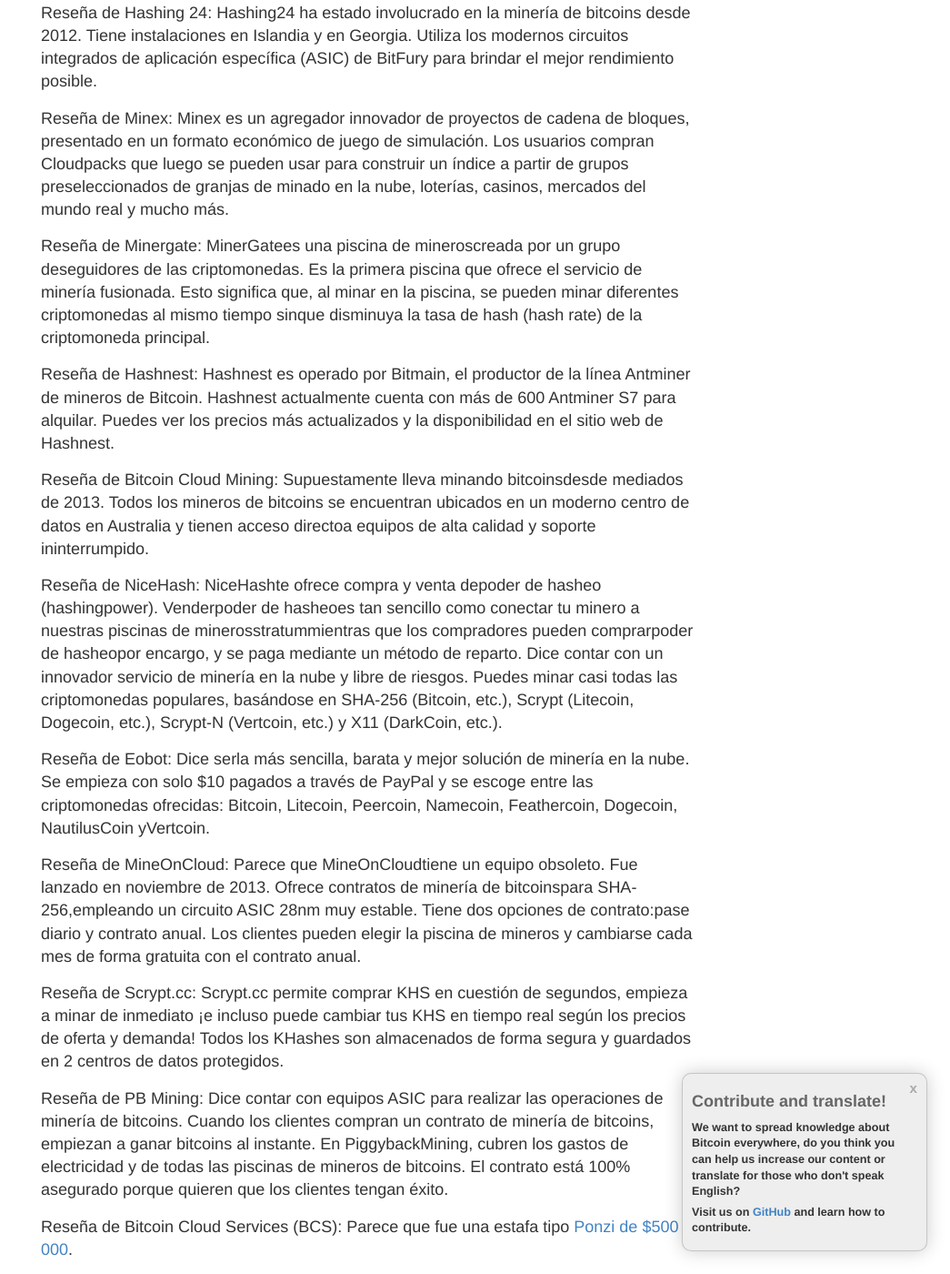
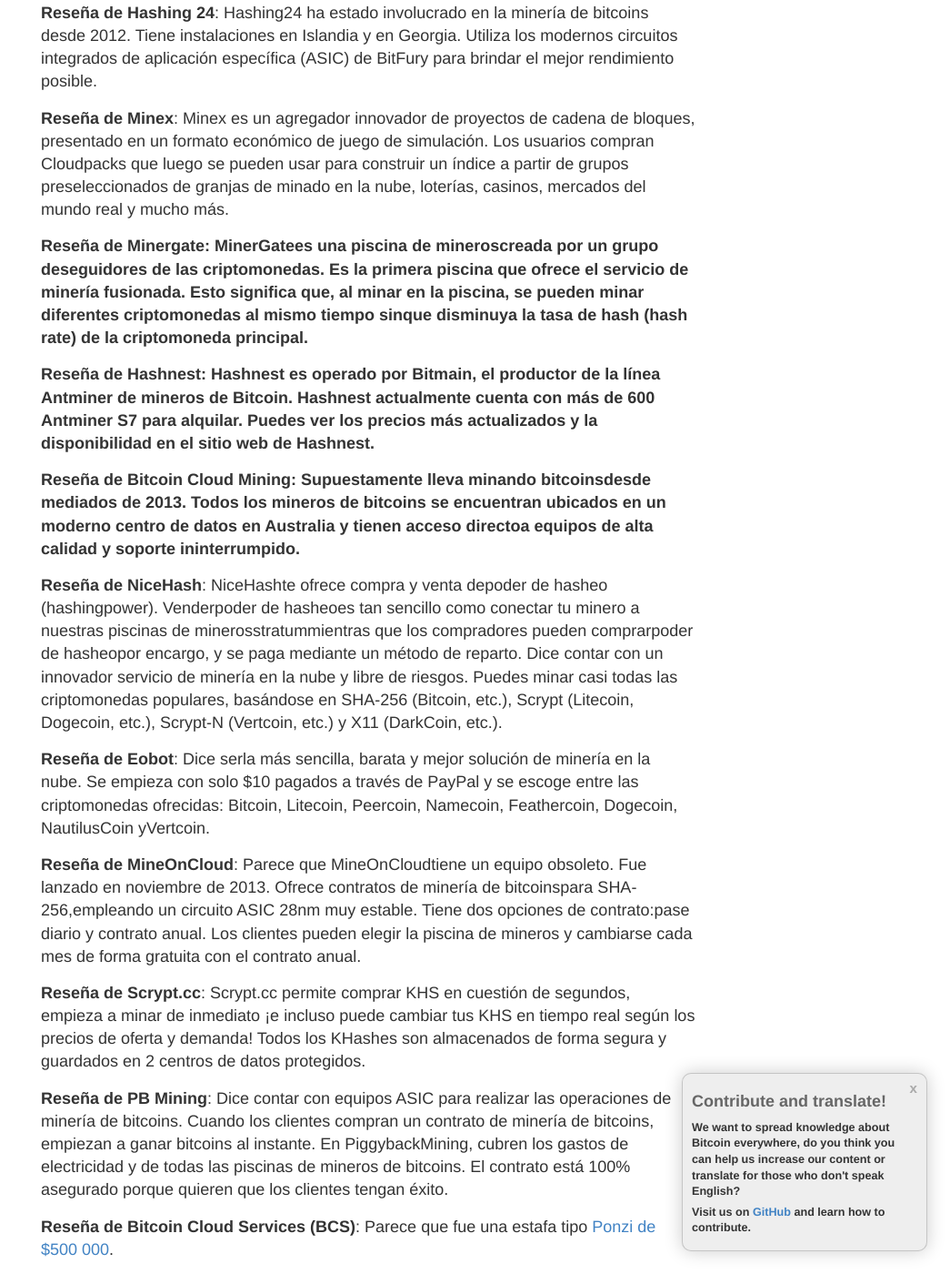
Before and after one commit to vesk4000/bm, a Jekyll site: the page built from translations/cloud/es-cloud.md, in a window 1280 px wide and 1400 px high, scrolled down 5746 px. Shown: the whole window at 91% size, without its empty margins (235-1280 px from the left). Built offline with Jekyll 4.4.1, drawn with Linux system fonts in a browser that asks for light colours; nearby versions of some CDN libraries; comment, search, counter and statistics services are not loaded; some of the changed text lies outside the part shown.

```diff
--- a/translations/cloud/es-cloud.md
+++ b/translations/cloud/es-cloud.md
@@ -43,25 +43,25 @@ Después, toda la minería de bitcoins se hace remotamente en la nube. Esto perm
 
 La siguiente lista NO promociona ninguno de estos servicios de minería de bitcoins en la nube y solo representa una comparación. Ha habido una gran cantidad de servicios engañosos.
 
-<a href="http://geni.us/hashflare">Reseña de Hashflare</a>: Hashflare ofrece contratos de minería SHA-256 y se pueden minar criptomonedas SHA-256 más rentables, mientras que los pagos automáticos aún están enBTC. Los clientes deben comprar al menos 10 GH/s.
+<strong><a href="http://geni.us/hashflare">Reseña de Hashflare</a></strong>: Hashflare ofrece contratos de minería SHA-256 y se pueden minar criptomonedas SHA-256 más rentables, mientras que los pagos automáticos aún están enBTC. Los clientes deben comprar al menos 10 GH/s.
 
-<a href="http://geni.us/advendorgm">Reseña de Genesis Mining</a>: Genesis Mininges el proveedor más grande de minería de bitcoins yscrypten la nube. Genesis Mining ofrece tres planes de minería a precios razonables. También cuentan con contratos de minería de Zcash.
+<strong><a href="http://geni.us/advendorgm">Reseña de Genesis Mining</a></strong>: Genesis Mininges el proveedor más grande de minería de bitcoins yscrypten la nube. Genesis Mining ofrece tres planes de minería a precios razonables. También cuentan con contratos de minería de Zcash.
 
-<a href="http://geni.us/hashing24">Reseña de Hashing 24</a>: Hashing24 ha estado involucrado en la minería de bitcoins desde 2012. Tiene instalaciones en Islandia y en Georgia. Utiliza los modernos circuitos integrados de aplicación específica (ASIC) de BitFurypara brindar el mejor rendimiento posible.
+<strong><a href="http://geni.us/hashing24">Reseña de Hashing 24</a></strong>: Hashing24 ha estado involucrado en la minería de bitcoins desde 2012. Tiene instalaciones en Islandia y en Georgia. Utiliza los modernos circuitos integrados de aplicación específica (ASIC) de BitFurypara brindar el mejor rendimiento posible.
 
-<a href="http://geni.us/minex">Reseña de Minex</a>: Minex es un agregador innovador deproyectos de cadena de bloques, presentado en un formato económico de juego de simulación. Los usuarios compran Cloudpacks que luego se pueden usar para construir uníndice a partir de grupos preseleccionados de granjas de minado en la nube, loterías, casinos, mercados del mundo real y mucho más.
+<strong><a href="http://geni.us/minex">Reseña de Minex</a></strong>: Minex es un agregador innovador deproyectos de cadena de bloques, presentado en un formato económico de juego de simulación. Los usuarios compran Cloudpacks que luego se pueden usar para construir uníndice a partir de grupos preseleccionados de granjas de minado en la nube, loterías, casinos, mercados del mundo real y mucho más.
 
-Reseña de Minergate: Ofrece minería de piscinas y minería fusionada,y también servicios de minería de bitcoins en la nube.
+<strong>Reseña de Minergate</strong>: Ofrece minería de piscinas y minería fusionada,y también servicios de minería de bitcoins en la nube.
 
-<a href="http://geni.us/advendorgm">Reseña de Hashnest</a>: Hashnestes operado por Bitmain, el productor de la líneaAntminerdemineros de bitcoins. Hashnestactualmente cuenta con más de 600 Antminer S7 para alquilar. Puedes ver los precios más actualizados y la disponibilidad en el sitio web deHashnest. Al momento de redactar esta lista, la tasa de hashde un Antminer S7se podía alquilar por $1200.
+<strong><a href="http://geni.us/advendorgm">Reseña de Hashnest</a></strong>: Hashnestes operado por Bitmain, el productor de la líneaAntminerdemineros de bitcoins. Hashnestactualmente cuenta con más de 600 Antminer S7 para alquilar. Puedes ver los precios más actualizados y la disponibilidad en el sitio web deHashnest. Al momento de redactar esta lista, la tasa de hashde un Antminer S7se podía alquilar por $1200.
 
-Reseña de Bitcoin Cloud Mining: Actualmente todos los contratos de Bitcoin Cloud Miningestán agotados.
+<strong>Reseña de Bitcoin Cloud Mining</strong>: Actualmente todos los contratos de Bitcoin Cloud Miningestán agotados.
 
 Reseña de NiceHash: NiceHashes único en cuanto a que utiliza un libro de pedidos para cotejar compradores con vendedores de contratos de minería. Consulta el sitio web para averiguar los precios actuales.
 
-<a href="http://geni.us/hashflare">Reseña de Eobot</a>: Se puede empezar a minar bitcoins en la nube con solo $10. Eobotdice que los clientes pueden obtener rentabilidad en 14 meses.
+<strong><a href="http://geni.us/hashflare">Reseña de Eobot</a></strong>: Se puede empezar a minar bitcoins en la nube con solo $10. Eobotdice que los clientes pueden obtener rentabilidad en 14 meses.
 
-Reseña de MineOnCloud: MineOnCloudactualmente tiene cerca de 35 TH/s en equipos de minería en la nube para alquilar. Algunos mineros disponibles son los AntMiner S4 y S5.
+<strong>Reseña de MineOnCloud</strong>: MineOnCloudactualmente tiene cerca de 35 TH/s en equipos de minería en la nube para alquilar. Algunos mineros disponibles son los AntMiner S4 y S5.
 
 <h2>Los mejores contratos de minería de bitcoins en la nube y comparaciones</h2>
 
@@ -81,29 +81,29 @@ La dificultad de la red Bitcoincambia aproximadamente cada dos semanas ocada 201
 
 Las opciones de los contratos de minería deLitecoinen la nube son limitados. Si en la siguiente lista no hay nada que se ajuste a tus necesidades, puedes comprar contratos de minería de bitcoins en la nube (mencionados anteriormente) y simplemente convertir los bitcoins que ganes a Litecoins.
 
-<a href="http://geni.us/hashflare">Reseña de Hashflare</a>: Hashflare ofrece contratos de minería descrypt con una compra mínima de 1 MH/s.
+<strong><a href="http://geni.us/hashflare">Reseña de Hashflare</a></strong>: Hashflare ofrece contratos de minería descrypt con una compra mínima de 1 MH/s.
 
-<a href="http://geni.us/advendorgm">Reseña de Genesis Mining</a>: GenesisMining ofrece contratos de minería deLitecoinen la nube.
+<strong><a href="http://geni.us/advendorgm">Reseña de Genesis Mining</a></strong>: GenesisMining ofrece contratos de minería deLitecoinen la nube.
 
-<a href="http://geni.us/minex">Reseña de Minex</a>: Minex es un agregador innovador de proyectos de cadena de bloques, presentado en un formato económico de juego de simulación. Los usuarios compran Cloudpacks que luego se pueden usar para construir un índice a partir de grupos preseleccionados de granjas de minado en la nube, loterías, casinos, mercados del mundo real y mucho más.
+<strong><a href="http://geni.us/minex">Reseña de Minex</a></strong>: Minex es un agregador innovador de proyectos de cadena de bloques, presentado en un formato económico de juego de simulación. Los usuarios compran Cloudpacks que luego se pueden usar para construir un índice a partir de grupos preseleccionados de granjas de minado en la nube, loterías, casinos, mercados del mundo real y mucho más.
 
-Reseña de Minergate: Ofrece minería de piscinas y minería fusionada,y también servicios de minería de Litecoin en la nube.
+<strong>Reseña de Minergate</strong>: Ofrece minería de piscinas y minería fusionada,y también servicios de minería de Litecoin en la nube.
 
-<a href="http://geni.us/hashflare">Reseña de Eobot</a>: Eobotofrececontratos de minería de Litecoinen la nube con pagos mensuales de 0.0071 LTC.
+<strong><a href="http://geni.us/hashflare">Reseña de Eobot</a></strong>: Eobotofrececontratos de minería de Litecoinen la nube con pagos mensuales de 0.0071 LTC.
 
 <h2>Los mejores servicios de minería de Dash en la nube y comparaciones</h2>
 
 Las opciones de los contratos de minería de Dash en la nube son limitados. Si en la siguiente lista no hay nada que se ajuste a tus necesidades, puedes comprar contratos de minería de bitcoins en la nube (mencionados anteriormente) y simplemente convertir los bitcoins que ganes a Dash.
 
-<a href="http://geni.us/advendorgm">Reseña de Genesis Mining</a>: Genesis Mininges el mayor proveedor de minería de X11 en la nube. Genesis Miningofrece tres planes de minería deDash X11 en la nube a precios razonables.
+<strong><a href="http://geni.us/advendorgm">Reseña de Genesis Mining</a></strong>: Genesis Mininges el mayor proveedor de minería de X11 en la nube. Genesis Miningofrece tres planes de minería deDash X11 en la nube a precios razonables.
 
 <h2>Los mejores servicios de minería de Ether en la nube y comparaciones</h2>
 
 Las opciones de los contratos de minería de Ether en la nube son limitados. Si en la siguiente lista no hay nada que se ajuste a tus necesidades, puedes comprar contratos de minería de bitcoins en la nube (mencionados anteriormente) y simplemente convertir los bitcoins que ganes a Ether.
 
-<a href="http://geni.us/hashflare">Reseña de Hashflare</a>: Hashflarees un gran proveedor de minería deEther en la nube con contratos a precios razonables.
+<strong><a href="http://geni.us/hashflare">Reseña de Hashflare</a></strong>: Hashflarees un gran proveedor de minería deEther en la nube con contratos a precios razonables.
 
-<a href="http://geni.us/advendorgm">Reseña de Genesis Mining</a>: Genesis Mininges el mayor proveedor de minería de Ether en la nube. Los contratos de minería de Ethereumen la nube tienen precios razonables.
+<strong><a href="http://geni.us/advendorgm">Reseña de Genesis Mining</a></strong>: Genesis Mininges el mayor proveedor de minería de Ether en la nube. Los contratos de minería de Ethereumen la nube tienen precios razonables.
 
 <a href="http://geni.us/minex">Reseña de Minex</a>: Minex es un agregador innovador de proyectos de cadena de bloques, presentado en un formato económico de juego de simulación. Los usuarios compran Cloudpacks que luego se pueden usar para construir un índice a partir de grupos preseleccionados de granjas de minado en la nube, loterías, casinos, mercados del mundo real y mucho más.
 
@@ -115,44 +115,44 @@ Esta <a href="https://www.bitcoinmining.com/what-is-ethereum-cloud-mining/">guí
 
 Ha habido una gran cantidad deestafas de minería de bitcoinsen la nube como el posible esquema <a href="https://bitcoinmagazine.com/20702/exclusive-possible-500000-bitcoin-cloud-mining-ponzi-scheme-uncovered/">Ponzi de los $500 000</a> que fue desenmascarado. Los compradores potenciales deben estar bien protegidos y ser cuidadososantes de comprar cualquier contrato de minería de bitcoins. Ten cuidado con los siguientes servicios:
 
-Reseña de Scrypt.cc: Scrypt.cc permite comprar KHS en cuestión de segundos, empieza a minar de inmediato ¡e incluso puedecambiar tus KHS en tiempo realsegún los precios de oferta y demanda! Todos losKHashesson almacenados de forma seguray guardados en 2 centros de datos protegidos.
+<strong>Reseña de Scrypt.cc</strong>: Scrypt.cc permite comprar KHS en cuestión de segundos, empieza a minar de inmediato ¡e incluso puedecambiar tus KHS en tiempo realsegún los precios de oferta y demanda! Todos losKHashesson almacenados de forma seguray guardados en 2 centros de datos protegidos.
 
-Reseña de PB Mining: Dice contar con equipos ASIC para realizar las operaciones de minería de bitcoins. Cuando los clientes compran un contrato de minería de bitcoins,empiezan a ganar bitcoins al instante. EnPiggybackMining, cubren los gastos de electricidad y de todas las piscinas de mineros de bitcoins. El contrato está 100% asegurado porque quieren que los clientes tengan éxito.
+<strong>Reseña de PB Mining</strong>: Dice contar con equipos ASIC para realizar las operaciones de minería de bitcoins. Cuando los clientes compran un contrato de minería de bitcoins,empiezan a ganar bitcoins al instante. EnPiggybackMining, cubren los gastos de electricidad y de todas las piscinas de mineros de bitcoins. El contrato está 100% asegurado porque quieren que los clientes tengan éxito.
 
-Reseña de Bitcoin Cloud Services (BCS): Parece que fue una estafa tipo <a href="https://bitcoinmagazine.com/20702/exclusive-possible-500000-bitcoin-cloud-mining-ponzi-scheme-uncovered/">Ponzi de $500 000</a>.
+<strong>Reseña de Bitcoin Cloud Services (BCS)</strong>: Parece que fue una estafa tipo <a href="https://bitcoinmagazine.com/20702/exclusive-possible-500000-bitcoin-cloud-mining-ponzi-scheme-uncovered/">Ponzi de $500 000</a>.
 
-Reseña de Zeushash: Parece que suspendió los pagos.
+<strong>Reseña de Zeushash</strong>: Parece que suspendió los pagos.
 
-Reseña de Bitminer.io: Según informan los usuarios, parece que suspendió los pagos.
+<strong>Reseña de Bitminer.io</strong>: Según informan los usuarios, parece que suspendió los pagos.
 
 <h2>Compañías de minería de criptomonedas en la nube</h2>
 
-Reseña de Hashflare: Un minero en la nube estonio con opciones de SHA-256, Scrypt yScrypt-N y actualmente parece tener el mejor valor.
+<strong>Reseña de Hashflare</strong>: Un minero en la nube estonio con opciones de SHA-256, Scrypt yScrypt-N y actualmente parece tener el mejor valor.
 
-Reseña de Genesis Mining: <a href="http://geni.us/advendorgm">Genesis Mining</a> es el mayor proveedor deminería de bitcoins yscrypt en la nube.
+<strong>Reseña de Genesis Mining</strong>: <a href="http://geni.us/advendorgm">Genesis Mining</a> es el mayor proveedor deminería de bitcoins yscrypt en la nube.
 
-Reseña de Hashing 24: Hashing24 ha estado involucrado en la minería de bitcoins desde 2012. Tiene instalaciones en Islandia y en Georgia. Utiliza los modernos circuitos integrados de aplicación específica (ASIC) de BitFury para brindar el mejor rendimiento posible.
+<strong>Reseña de Hashing 24</strong>: Hashing24 ha estado involucrado en la minería de bitcoins desde 2012. Tiene instalaciones en Islandia y en Georgia. Utiliza los modernos circuitos integrados de aplicación específica (ASIC) de BitFury para brindar el mejor rendimiento posible.
 
-Reseña de Minex: Minex es un agregador innovador de proyectos de cadena de bloques, presentado en un formato económico de juego de simulación. Los usuarios compran Cloudpacks que luego se pueden usar para construir un índice a partir de grupos preseleccionados de granjas de minado en la nube, loterías, casinos, mercados del mundo real y mucho más.
+<strong>Reseña de Minex</strong>: Minex es un agregador innovador de proyectos de cadena de bloques, presentado en un formato económico de juego de simulación. Los usuarios compran Cloudpacks que luego se pueden usar para construir un índice a partir de grupos preseleccionados de granjas de minado en la nube, loterías, casinos, mercados del mundo real y mucho más.
 
-Reseña de Minergate: MinerGatees una piscina de mineroscreada por un grupo deseguidores de las criptomonedas. Es la primera piscina que ofrece el servicio de minería fusionada. Esto significa que, al minar en la piscina, se pueden minar diferentes criptomonedas al mismo tiempo sinque disminuya la tasa de hash (hash rate) de la criptomoneda principal.
+<strong>Reseña de Minergate<strong>: MinerGatees una piscina de mineroscreada por un grupo deseguidores de las criptomonedas. Es la primera piscina que ofrece el servicio de minería fusionada. Esto significa que, al minar en la piscina, se pueden minar diferentes criptomonedas al mismo tiempo sinque disminuya la tasa de hash (hash rate) de la criptomoneda principal.
 
-Reseña de Hashnest: Hashnest es operado por Bitmain, el productor de la línea Antminer de mineros de Bitcoin. Hashnest actualmente cuenta con más de 600 Antminer S7 para alquilar. Puedes ver los precios más actualizados y la disponibilidad en el sitio web de Hashnest.
+<strong>Reseña de Hashnest<strong>: Hashnest es operado por Bitmain, el productor de la línea Antminer de mineros de Bitcoin. Hashnest actualmente cuenta con más de 600 Antminer S7 para alquilar. Puedes ver los precios más actualizados y la disponibilidad en el sitio web de Hashnest.
 
-Reseña de Bitcoin Cloud Mining: Supuestamente lleva minando bitcoinsdesde mediados de 2013. Todos los mineros de bitcoins se encuentran ubicados en un moderno centro de datos en Australia y tienen acceso directoa equipos de alta calidad y soporte ininterrumpido.
+<strong>Reseña de Bitcoin Cloud Mining<strong>: Supuestamente lleva minando bitcoinsdesde mediados de 2013. Todos los mineros de bitcoins se encuentran ubicados en un moderno centro de datos en Australia y tienen acceso directoa equipos de alta calidad y soporte ininterrumpido.
 
-Reseña de NiceHash: NiceHashte ofrece compra y venta depoder de hasheo (hashingpower). Venderpoder de hasheoes tan sencillo como conectar tu minero a nuestras piscinas de minerosstratummientras que los compradores pueden comprarpoder de hasheopor encargo, y se paga mediante un método de reparto. Dice contar con un innovador servicio de minería en la nube y libre de riesgos. Puedes minar casi todas las criptomonedas populares, basándose en SHA-256 (Bitcoin, etc.), Scrypt (Litecoin, Dogecoin, etc.), Scrypt-N (Vertcoin, etc.) y X11 (DarkCoin, etc.).
+<strong>Reseña de NiceHash</strong>: NiceHashte ofrece compra y venta depoder de hasheo (hashingpower). Venderpoder de hasheoes tan sencillo como conectar tu minero a nuestras piscinas de minerosstratummientras que los compradores pueden comprarpoder de hasheopor encargo, y se paga mediante un método de reparto. Dice contar con un innovador servicio de minería en la nube y libre de riesgos. Puedes minar casi todas las criptomonedas populares, basándose en SHA-256 (Bitcoin, etc.), Scrypt (Litecoin, Dogecoin, etc.), Scrypt-N (Vertcoin, etc.) y X11 (DarkCoin, etc.).
 
-Reseña de Eobot: Dice serla más sencilla, barata y mejor solución de minería en la nube. Se empieza con solo $10 pagados a través de PayPal y se escoge entre las criptomonedas ofrecidas: Bitcoin, Litecoin, Peercoin, Namecoin, Feathercoin, Dogecoin, NautilusCoin yVertcoin.
+<strong>Reseña de Eobot</strong>: Dice serla más sencilla, barata y mejor solución de minería en la nube. Se empieza con solo $10 pagados a través de PayPal y se escoge entre las criptomonedas ofrecidas: Bitcoin, Litecoin, Peercoin, Namecoin, Feathercoin, Dogecoin, NautilusCoin yVertcoin.
 
-Reseña de MineOnCloud: Parece que MineOnCloudtiene un equipo obsoleto. Fue lanzado en noviembre de 2013. Ofrece contratos de minería de bitcoinspara SHA-256,empleando un circuito ASIC 28nm muy estable. Tiene dos opciones de contrato:pase diario y contrato anual. Los clientes pueden elegir la piscina de mineros y cambiarse cada mes de forma gratuita con el contrato anual.
+<strong>Reseña de MineOnCloud</strong>: Parece que MineOnCloudtiene un equipo obsoleto. Fue lanzado en noviembre de 2013. Ofrece contratos de minería de bitcoinspara SHA-256,empleando un circuito ASIC 28nm muy estable. Tiene dos opciones de contrato:pase diario y contrato anual. Los clientes pueden elegir la piscina de mineros y cambiarse cada mes de forma gratuita con el contrato anual.
 
-Reseña de Scrypt.cc: Scrypt.cc permite comprar KHS en cuestión de segundos, empieza a minar de inmediato ¡e incluso puede cambiar tus KHS en tiempo real según los precios de oferta y demanda! Todos los KHashes son almacenados de forma segura y guardados en 2 centros de datos protegidos.
+<strong>Reseña de Scrypt.cc</strong>: Scrypt.cc permite comprar KHS en cuestión de segundos, empieza a minar de inmediato ¡e incluso puede cambiar tus KHS en tiempo real según los precios de oferta y demanda! Todos los KHashes son almacenados de forma segura y guardados en 2 centros de datos protegidos.
 
-Reseña de PB Mining: Dice contar con equipos ASIC para realizar las operaciones de minería de bitcoins. Cuando los clientes compran un contrato de minería de bitcoins, empiezan a ganar bitcoins al instante. En PiggybackMining, cubren los gastos de electricidad y de todas las piscinas de mineros de bitcoins. El contrato está 100% asegurado porque quieren que los clientes tengan éxito.
+<strong>Reseña de PB Mining</strong>: Dice contar con equipos ASIC para realizar las operaciones de minería de bitcoins. Cuando los clientes compran un contrato de minería de bitcoins, empiezan a ganar bitcoins al instante. En PiggybackMining, cubren los gastos de electricidad y de todas las piscinas de mineros de bitcoins. El contrato está 100% asegurado porque quieren que los clientes tengan éxito.
 
-Reseña de Bitcoin Cloud Services (BCS): Parece que fue una estafa tipo <a href="https://bitcoinmagazine.com/20702/exclusive-possible-500000-bitcoin-cloud-mining-ponzi-scheme-uncovered/">Ponzi de $500 000</a>.
+<strong>Reseña de Bitcoin Cloud Services (BCS)</strong>: Parece que fue una estafa tipo <a href="https://bitcoinmagazine.com/20702/exclusive-possible-500000-bitcoin-cloud-mining-ponzi-scheme-uncovered/">Ponzi de $500 000</a>.
 
-Reseña de Zeushash: Parece que suspendió los pagos.
+<strong>Reseña de Zeushash</strong>: Parece que suspendió los pagos.
 
-Reseña de Bitminer.io: Según informan los usuarios, parece que suspendió los pagos.
+<strong>Reseña de Bitminer.io</strong>: Según informan los usuarios, parece que suspendió los pagos.
```
